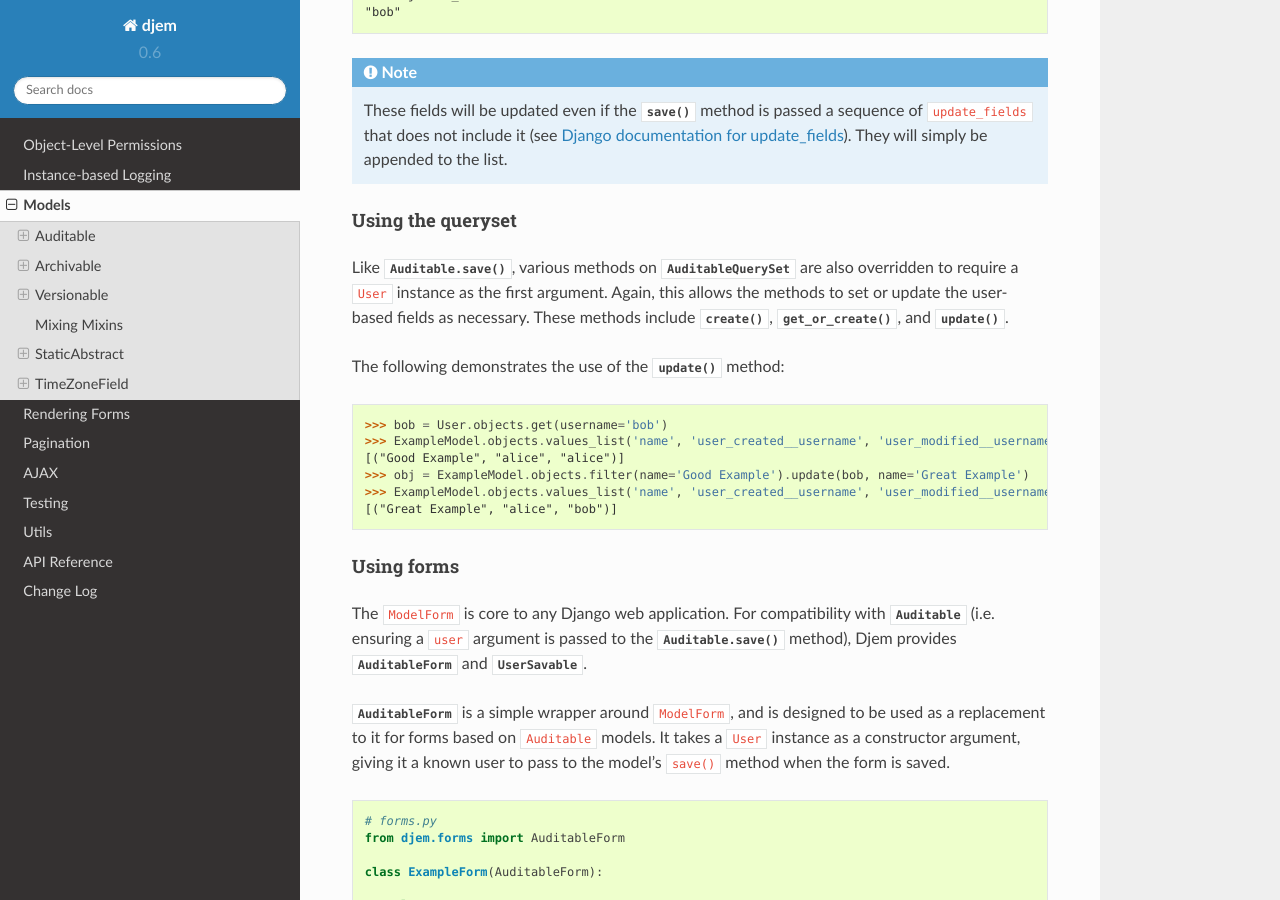
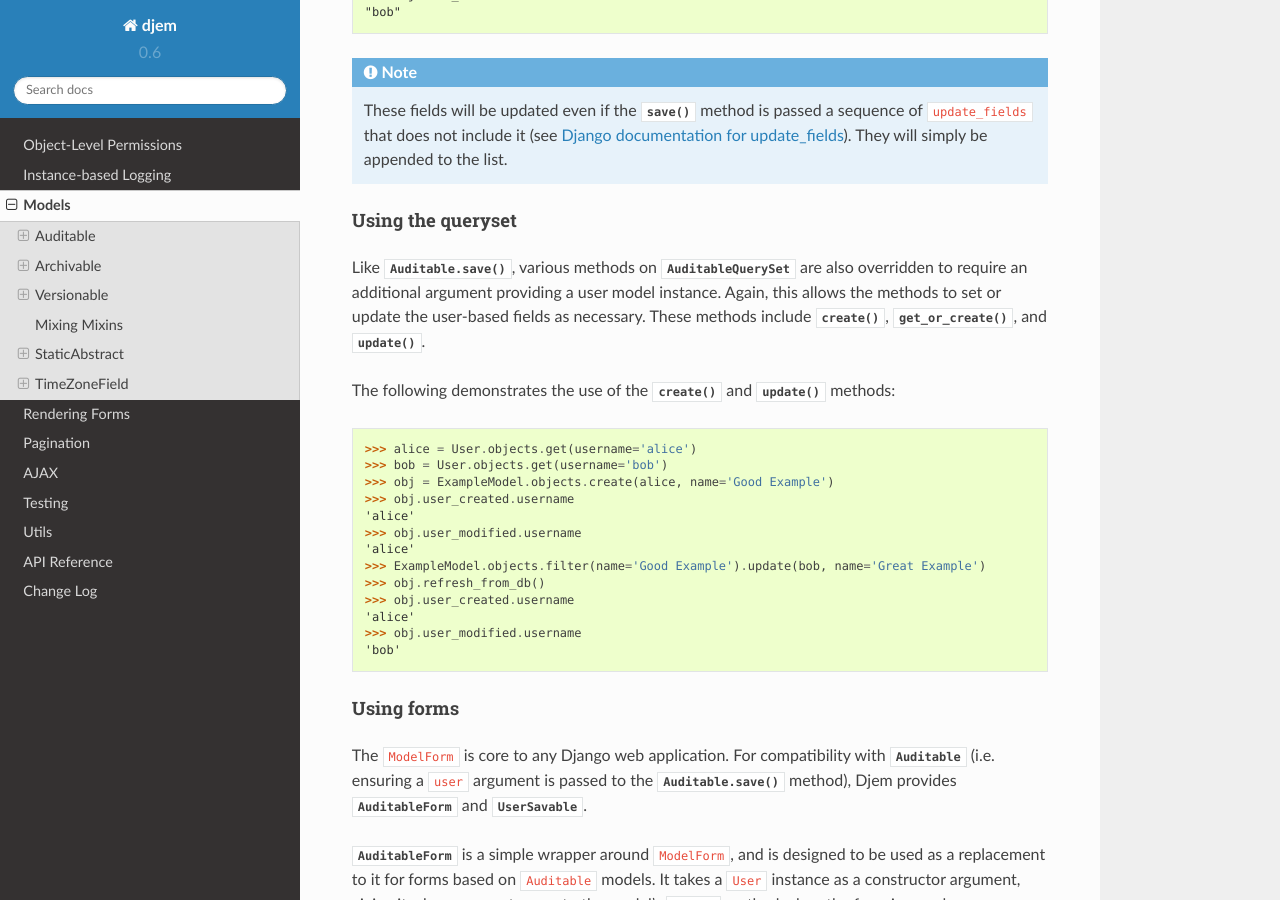
Before and after one commit to oogles/djem, a Sphinx documentation site: the page built from docs/topics/models.rst, in a window 1280 px wide and 900 px high, scrolled down 1861 px. Built offline with Sphinx 7.4.7 and the Read the Docs theme 2.0.0, drawn with Linux system fonts in a browser that asks for light colours.

Commit message:
Improved compatibility of AuditableQuerySet.get_or_create() method signature and clarified documentation.

```diff
--- a/docs/ref/settings.rst
+++ b/docs/ref/settings.rst
@@ -12,15 +12,15 @@ The following settings can be added to your project's ``settings.py`` file to cu
 
 Default: ``True``
 
-By default, the :meth:`~djem.models.Auditable.save` method of :class:`~djem.models.Auditable` and the :meth:`~djem.models.AuditableQuerySet.update` method of :class:`~djem.models.AuditableQuerySet` require their first positional argument to be a ``User`` instance, so they can automatically set the ``user_created`` and/or ``user_modified`` fields that ``Auditable`` provides. This behaviour can cause issues if you are using third party code that calls the ``save`` method of a model instance or the ``update`` method of a queryset, as it will not pass this required argument.
+By default, the :meth:`~djem.models.Auditable.save` method of :class:`~djem.models.Auditable` and various methods of :class:`~djem.models.AuditableQuerySet` (e.g. :meth:`~djem.models.AuditableQuerySet.create`, :meth:`~djem.models.AuditableQuerySet.update`, etc) require being passed a user model instance, so they can automatically set the ``user_created`` and/or ``user_modified`` fields that ``Auditable`` provides. This behaviour can cause issues if you are using third party code that calls any of these methods, as it will not pass this required argument.
 
 Djem provides :class:`~djem.forms.AuditableForm` and :class:`~djem.forms.UserSavable` to enable Django ``ModelForms`` to work with models making use of ``Auditable``. But if you can't use similar wrappers around other third party code invoking these methods, this setting can help.
 
-Setting ``DJEM_AUDITABLE_REQUIRE_USER_ON_SAVE`` to ``False`` removes the "required" nature of the ``user`` argument to :meth:`~djem.models.Auditable.save`/:meth:`~djem.models.AuditableQuerySet.update`. It will still be accepted, and will still be used as per usual if it is provided. But if it is not provided, no exception will be raised, and the fields that would ordinarily be populated by it will simply be left alone.
+Setting ``DJEM_AUDITABLE_REQUIRE_USER_ON_SAVE`` to ``False`` removes the "required" nature of this additional user argument. It will still be accepted, and will still be used as per usual if it is provided. But if it is not provided, no exception will be raised, and the fields that would ordinarily be populated by it will simply be left alone.
 
 .. warning::
 
-    The ``user_created`` and ``user_modified`` fields will still be required. When creating instances of models using ``Auditable``, and a ``User`` is not passed to the :meth:`~djem.models.Auditable.save` method, these fields will need to be populated manually, or an ``IntegrityError`` will be raised.
+    The ``user_created`` and ``user_modified`` fields will still be required. When creating instances of models using ``Auditable``, and a user instance is not passed to the :meth:`~djem.models.Auditable.save` method, these fields will need to be populated manually, or an ``IntegrityError`` will be raised.
 
 .. warning::
 
--- a/docs/topics/models.rst
+++ b/docs/topics/models.rst
@@ -87,18 +87,25 @@ The :meth:`Auditable.save` method is overridden to require a ``User`` instance a
 Using the queryset
 ~~~~~~~~~~~~~~~~~~
 
-Like :meth:`Auditable.save`, various methods on :class:`AuditableQuerySet` are also overridden to require a ``User`` instance as the first argument. Again, this allows the methods to set or update the user-based fields as necessary. These methods include :meth:`~AuditableQuerySet.create`, :meth:`~AuditableQuerySet.get_or_create`, and :meth:`~AuditableQuerySet.update`.
+Like :meth:`Auditable.save`, various methods on :class:`AuditableQuerySet` are also overridden to require an additional argument providing a user model instance. Again, this allows the methods to set or update the user-based fields as necessary. These methods include :meth:`~AuditableQuerySet.create`, :meth:`~AuditableQuerySet.get_or_create`, and :meth:`~AuditableQuerySet.update`.
 
-The following demonstrates the use of the :meth:`~AuditableQuerySet.update` method:
+The following demonstrates the use of the :meth:`~AuditableQuerySet.create` and :meth:`~AuditableQuerySet.update` methods:
 
 .. code-block:: python
 
+    >>> alice = User.objects.get(username='alice')
     >>> bob = User.objects.get(username='bob')
-    >>> ExampleModel.objects.values_list('name', 'user_created__username', 'user_modified__username')
-    [("Good Example", "alice", "alice")]
-    >>> obj = ExampleModel.objects.filter(name='Good Example').update(bob, name='Great Example')
-    >>> ExampleModel.objects.values_list('name', 'user_created__username', 'user_modified__username')
-    [("Great Example", "alice", "bob")]
+    >>> obj = ExampleModel.objects.create(alice, name='Good Example')
+    >>> obj.user_created.username
+    'alice'
+    >>> obj.user_modified.username
+    'alice'
+    >>> ExampleModel.objects.filter(name='Good Example').update(bob, name='Great Example')
+    >>> obj.refresh_from_db()
+    >>> obj.user_created.username
+    'alice'
+    >>> obj.user_modified.username
+    'bob'
 
 Using forms
 ~~~~~~~~~~~
```
Also changed, not shown: 2 other files.
